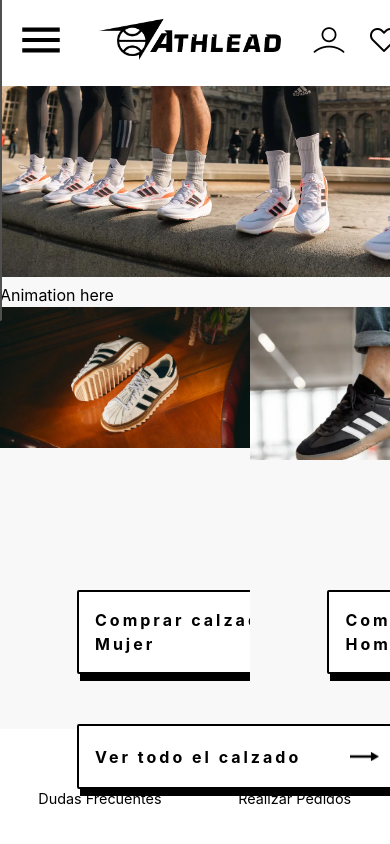
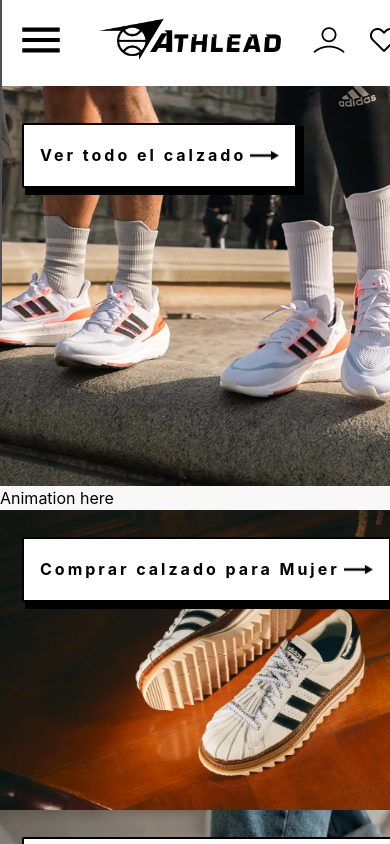
Before and after one commit to roobbs/athlead, a React (Vite) app: page / in a window 390 px wide. Shown: the top 844 px of the page. Built offline with nearby package versions, Linux system fonts and the light colour scheme.

Commit message:
Added new style to MainScreen

```diff
--- a/src/styles/MainScreen.css
+++ b/src/styles/MainScreen.css
@@ -5,30 +5,46 @@
   background-color: #f8f8f8;
   color: black;
 }
+.topBar {
+  position: relative;
+  height: 400px;
+}
+.secondContainer {
+  display: flex;
+}
 .container {
   position: relative;
-  width: 100%;
-  height: 50vh;
+  width: 50%;
+  height: 400px;
   overflow: hidden;
-  /* width: max-content; */
 }
 .mainPic {
+  height: 100%;
   width: 100%;
   padding: 0;
   margin: 0;
+  object-fit: cover;
 }
 .mainScreenLink {
   position: absolute;
-  width: 20rem;
-  bottom: 3rem;
-  left: 5rem;
+  width: fit-content;
+  top: 10%;
+  left: 5%;
   padding: 0;
   margin: 0;
 }
-.secondContainer {
-  display: grid;
-  /* flex-direction: column; */
-  /* flex-wrap: wrap; */
-  /* gap: 1rem; */
-  grid-template-columns: 1fr 1fr;
+
+@media screen and (max-width: 950px) {
+  .secondContainer {
+    display: flex;
+    flex-direction: column;
+  }
+  .container {
+    width: 100%;
+  }
 }
+@media screen and (max-width: 600px) {
+  .container {
+    height: 300px;
+  }
+}
```
